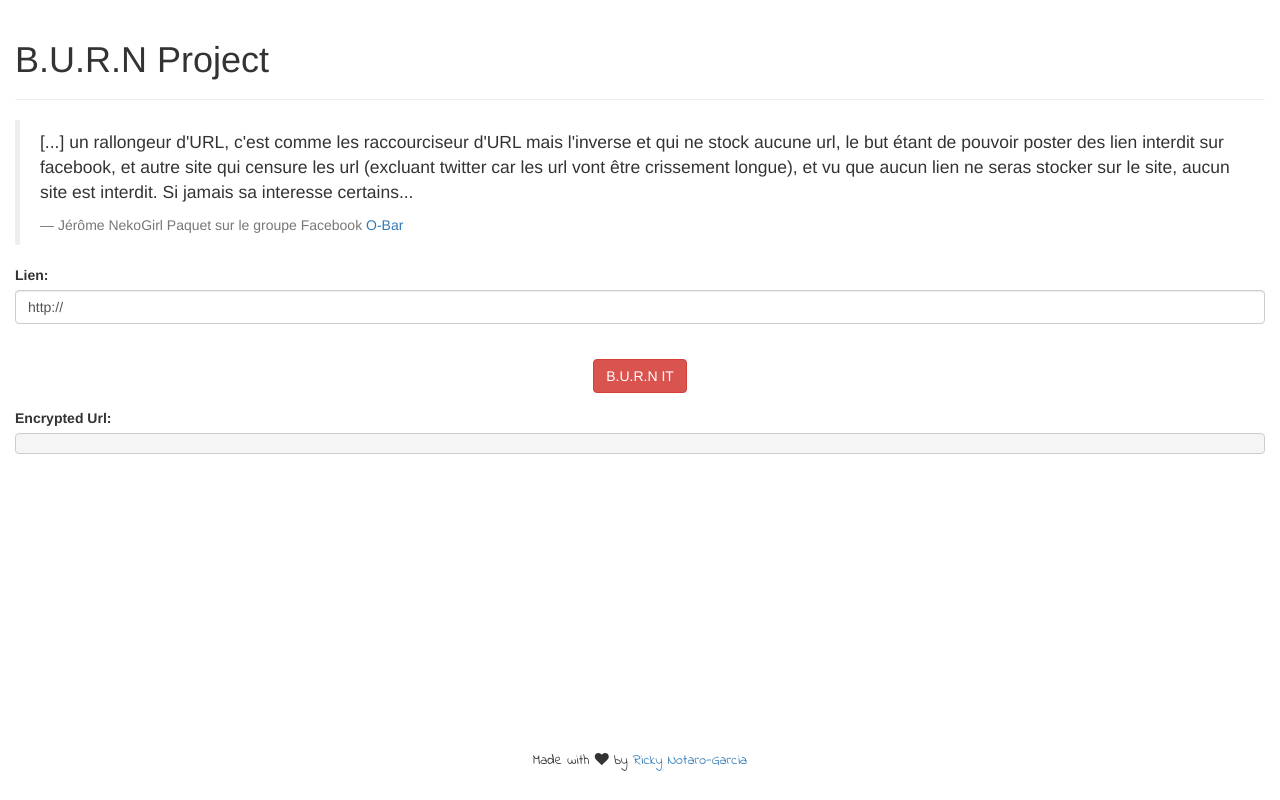
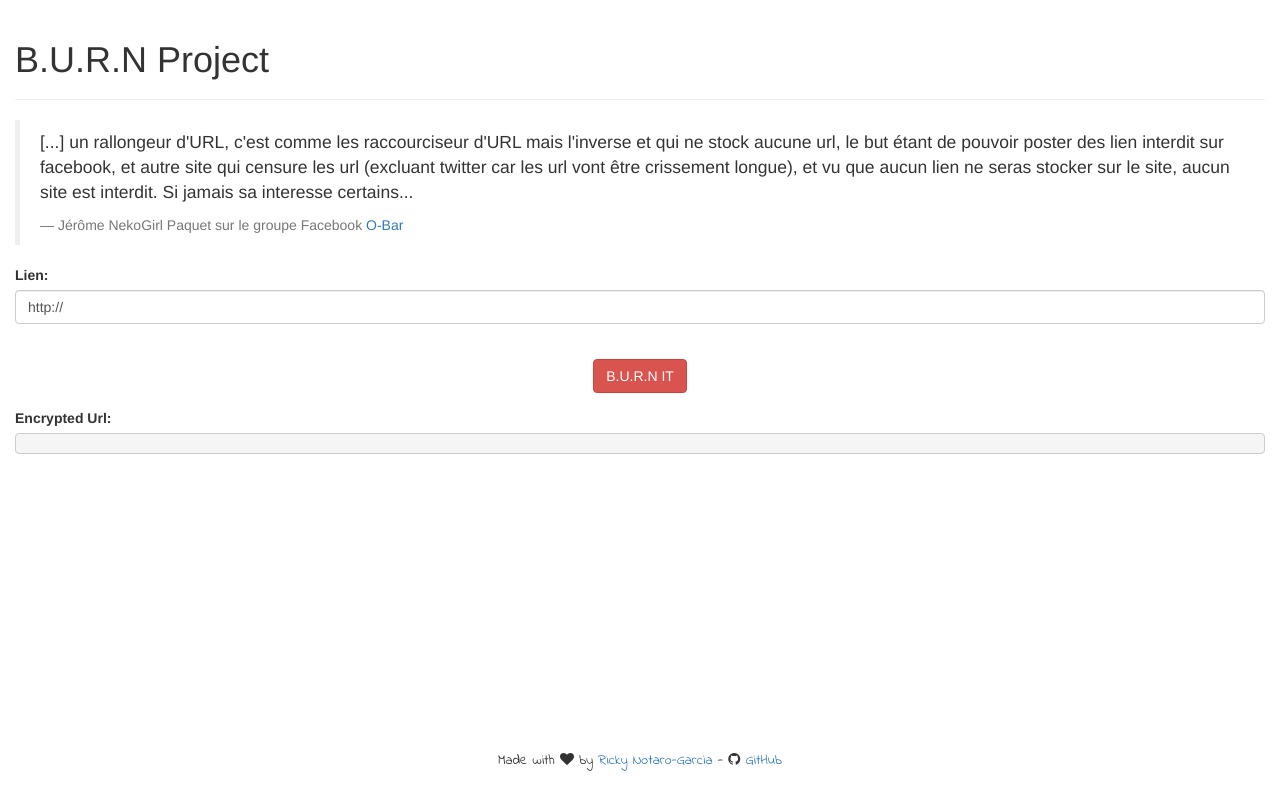
Before and after one commit to RickyNotaro/B.U.R.N, a plain HTML site: page index.html in a window 1280 px wide. Drawn offline with nearby package versions, Linux system fonts and the light colour scheme.

Commit message:
Add GitHub link + Target=_blank

```diff
--- a/index.html
+++ b/index.html
@@ -55,7 +55,7 @@
 
     </div>
     <div class="navbar navbar-fixed-bottom"><p class="love" style="font-family: 'Indie Flower', cursive; text-align: center;
-">Made with <i class="fa fa-heart"></i> by <a href="http://rickynotaro.com">Ricky Notaro-Garcia</a></p></div>
+">Made with <i class="fa fa-heart"></i> by <a target="_blank" href="http://rickynotaro.com">Ricky Notaro-Garcia</a> - <i class="fa fa-github"></i><a target="_blank" href="https://github.com/RickyNotaro/B.U.R.N/"> GitHub</a></p></div>
 
     <script type="text/javascript">
     // Base64 url encoding
```
